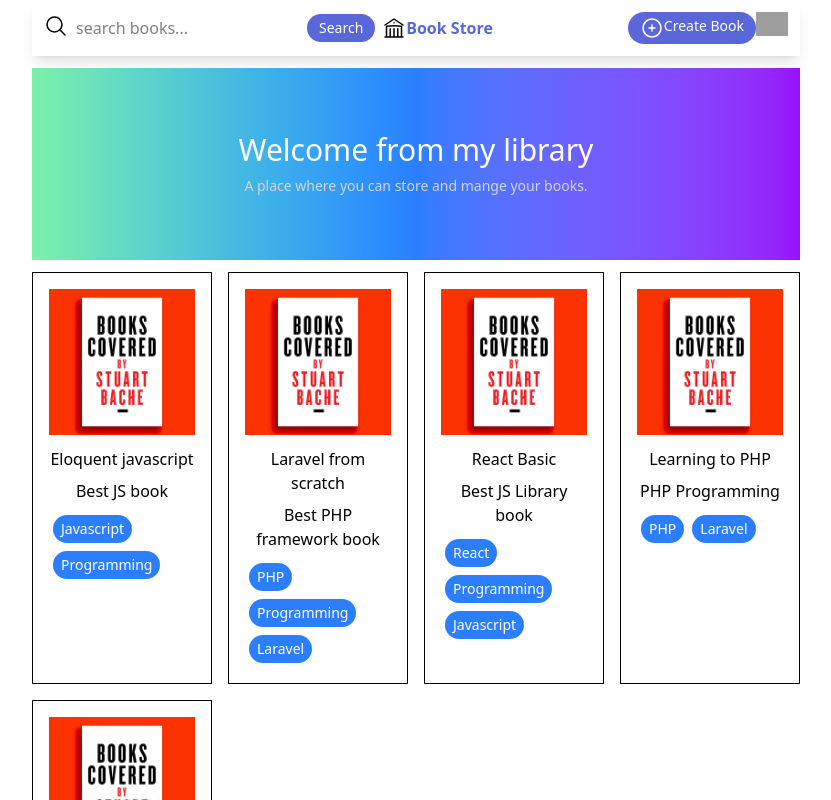
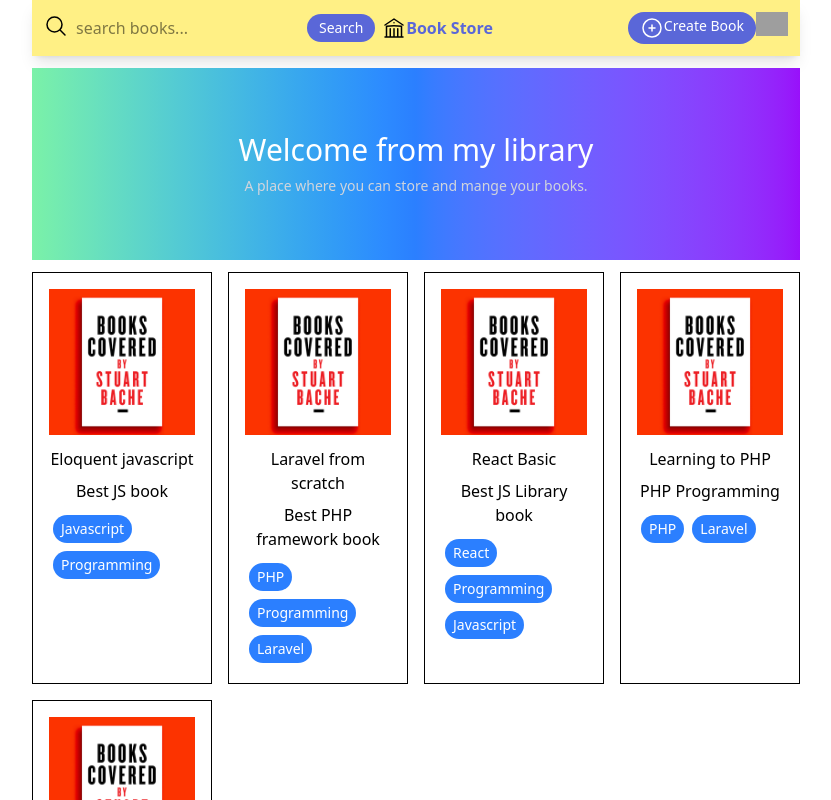
Before and after one commit to thinkyuaung/Library-Management, a React (Vite) app: page / in a window 1280 px wide. Shown: the top 800 px of the page, without its empty margins (224-1055 px from the left). Built offline with nearby package versions, Linux system fonts and the light colour scheme; data requests are answered from the project's data file; grey boxes are pictures that could not be loaded.

Commit message:
Theme Context api

```diff
--- a/src/components/nav.jsx
+++ b/src/components/nav.jsx
@@ -1,10 +1,13 @@
-import React, { useState } from 'react'
+import React, { useState,useContext } from 'react'
 import { Link, useNavigate} from 'react-router-dom'
+import { ThemeContext } from '../contexts/ThemeContext';
 
 
 function Nav() {
   let [search,setSearch] = useState('');
   let navigate = useNavigate();
+
+  let {theme} = useContext(ThemeContext);
 
   let handleSearch = ()=>{
     navigate(`/?search=${search}`)
@@ -13,7 +16,7 @@ function Nav() {
 
   return (
     <div>
-        <nav className='border-b-gray-200 shadow-lg max-w-3xl mx-auto'>
+        <nav className={`border-b-gray-200 shadow-lg max-w-3xl mx-auto ${theme==='dark'?'bg-gray-200':'bg-yellow-200' }`}>
             <ul className='flex justify-between items-center p-3'>
           <li className='flex'>
             <svg xmlns="http://www.w3.org/2000/svg" fill="none" viewBox="0 0 24 24" strokeWidth={1.5} stroke="currentColor" className="size-6 mr-2">
--- a/src/contexts/ThemeContext.jsx
+++ b/src/contexts/ThemeContext.jsx
@@ -2,6 +2,12 @@ import { createContext } from "react";
 
 const ThemeContext = createContext();
 
-const ThemeContextProvider = ThemeContext.Provider(value={{ theme: 'dark' }});
+const ThemeContextProvider = ({ children}) => {
+  return (
+    <ThemeContext.Provider value={{theme:'light'}}>
+        {children}
+    </ThemeContext.Provider>
+  );
+}
 
 export { ThemeContext, ThemeContextProvider };
```
Also changed, not shown: src/main.jsx (+7 -4 lines).
